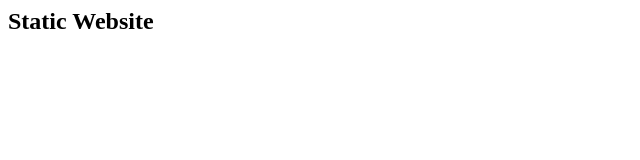
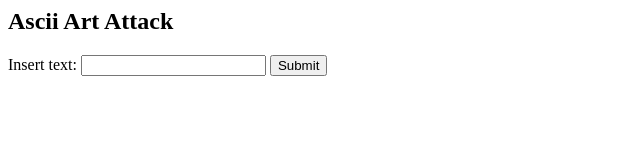
Before and after one commit to abmutungi/01-founders-go-server, a plain HTML site: page static/index.html in a window 1280 px wide. Shown: the whole page, without its empty margins (0-640 px from the left). Drawn offline with Linux system fonts and the light colour scheme.

Commit message:
created a form

```diff
--- a/static/index.html
+++ b/static/index.html
@@ -1,8 +1,13 @@
 <html>
   <head>
-    <title>Static Website</title>
+    <title>Ascii Art Attack</title>
   </head>
   <body>
-    <h2>Static Website</h2>
+    <h2>Ascii Art Attack</h2>
+    <form class ="" action="index.html" method="POST">
+      <label>Insert text:</label>
+      <input type="text" name="" value="">
+      <input type="submit" name="">
+    </form>
   </body>
 </html>
```
Also changed, not shown: 1 other file.
